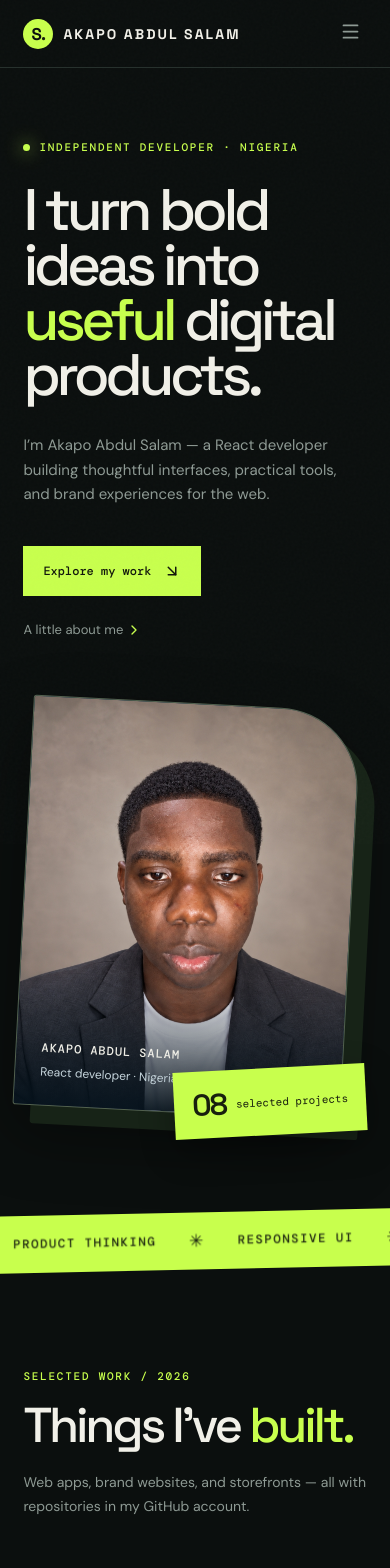
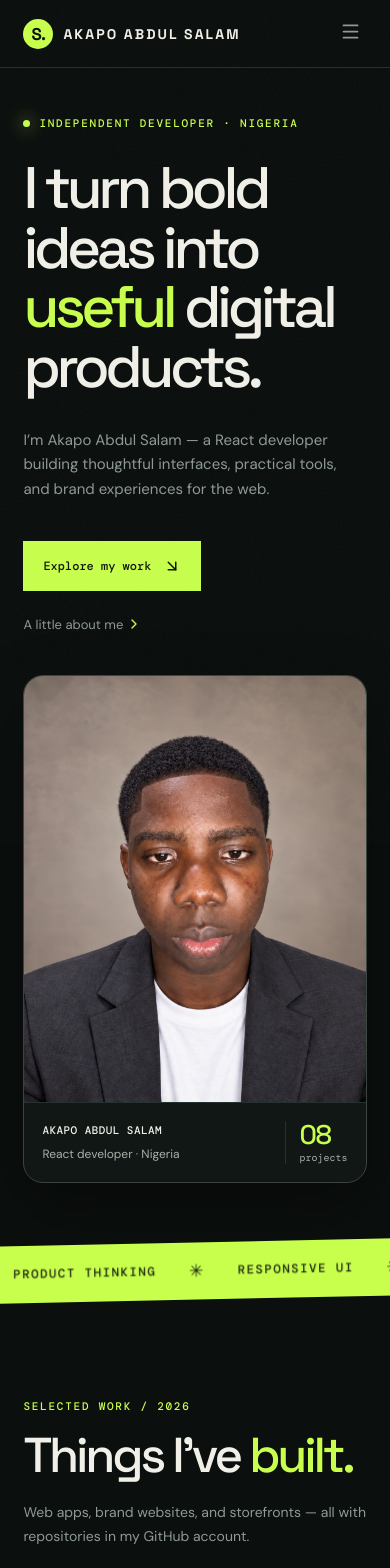
Before and after one commit to salzyff/salzyx-react-portfolio, a React (Vite) app: page / in a window 390 px wide. Shown: the top 1568 px of the page. Built offline with nearby package versions, Linux system fonts and the light colour scheme.

Commit message:
Refine portrait framing and responsive hero layout

```diff
--- a/src/main.jsx
+++ b/src/main.jsx
@@ -287,12 +287,16 @@ function App() {
               <button className="text-button" onClick={() => scrollTo('about')}>A little about me <ChevronRight size={16} /></button>
             </div>
           </div>
-          <div className="hero-art hero-portrait">
+          <div className="hero-portrait">
             <figure className="portrait-frame">
-              <img src="/images/akapo-abdul-salam.jpg" alt="Akapo Abdul Salam" width="1080" height="1920" fetchPriority="high" decoding="async" />
-              <figcaption><span>AKAPO ABDUL SALAM</span><small>React developer · Nigeria</small></figcaption>
+              <div className="portrait-photo">
+                <img src="/images/akapo-abdul-salam.jpg" alt="Akapo Abdul Salam" width="1122" height="1402" fetchPriority="high" decoding="async" />
+              </div>
+              <figcaption>
+                <div className="portrait-identity"><span>AKAPO ABDUL SALAM</span><small>React developer · Nigeria</small></div>
+                <div className="portrait-projects"><strong>{projectCount}</strong><span>projects</span></div>
+              </figcaption>
             </figure>
-            <div className="portrait-projects"><strong>{projectCount}</strong><span>selected projects</span></div>
           </div>
         </section>
 
```
Also changed, not shown: src/styles.css.
